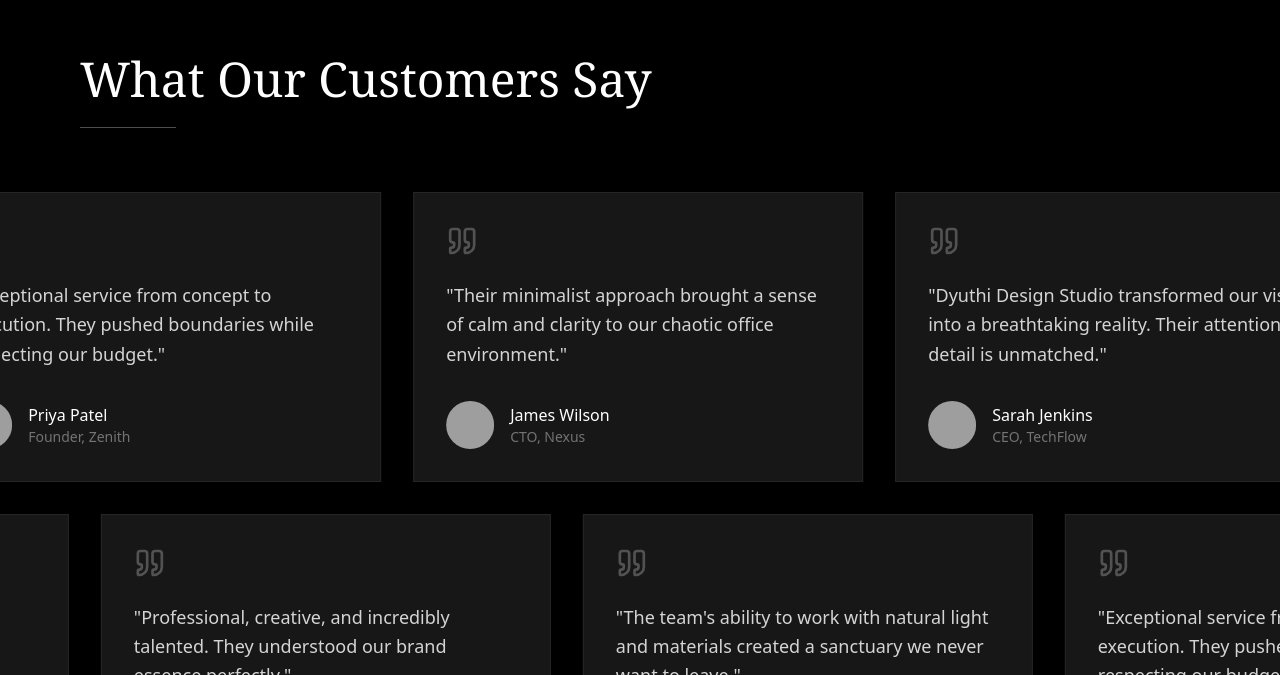
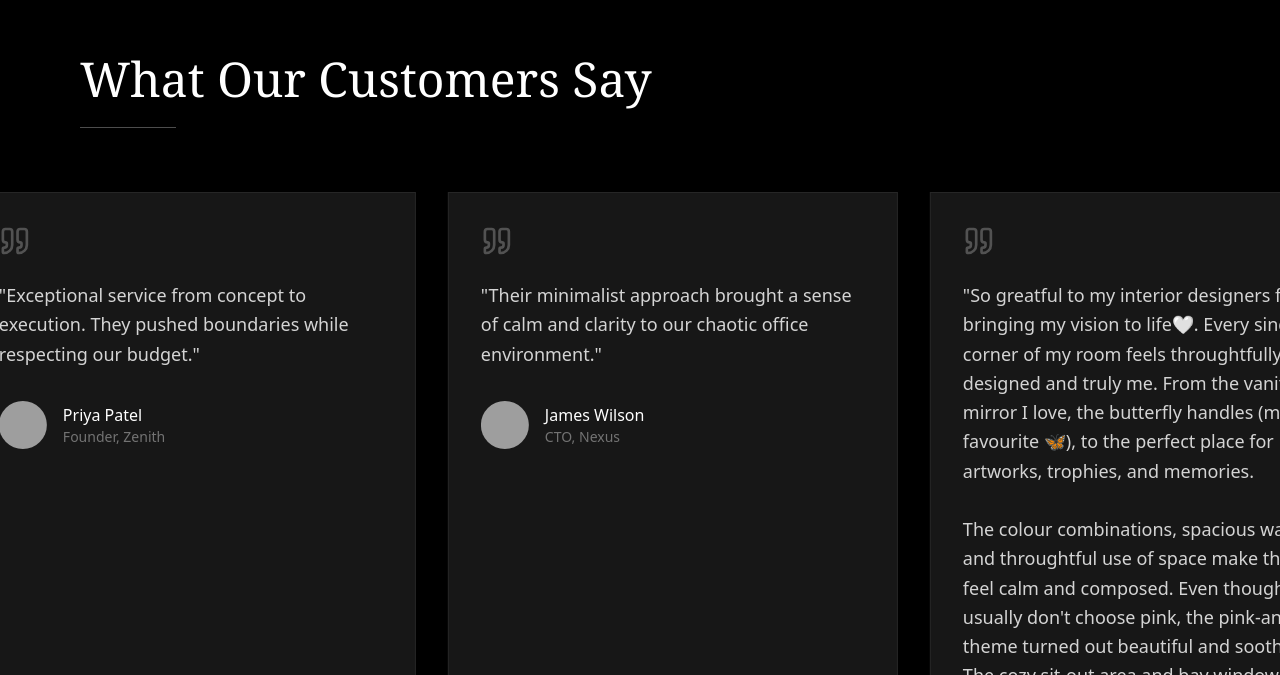
Before and after one commit to Lalith-123/Dyuthi-design-studio, a React (Vite) app: page / in a window 1280 px wide. Shown: the part 2125-2800 px from the top of the page. Built offline with nearby package versions, Linux system fonts and the light colour scheme; grey boxes are pictures that could not be loaded.

Commit message:
dyuthi - testimonials added

```diff
--- a/src/pages/Home.tsx
+++ b/src/pages/Home.tsx
@@ -6,46 +6,53 @@ import { Link } from "react-router-dom";
 const testimonials = [
   {
     id: 1,
-    text: "Dyuthi Design Studio transformed our vision into a breathtaking reality. Their attention to detail is unmatched.",
-    author: "Sarah Jenkins",
-    role: "CEO, TechFlow",
-    image: "https://images.unsplash.com/photo-1494790108377-be9c29b29330?w=150&h=150&fit=crop&crop=faces"
+    // text: "Dyuthi Design Studio transformed our vision into a breathtaking reality. Their attention to detail is unmatched.",
+    text: "So greatful to my interior designers for bringing my vision to life🤍. Every single corner of my room feels throughtfully designed and truly me. From the vanity mirror I love, the butterfly handles (my favourite 🦋), to the perfect place for my artworks, trophies, and memories.<br/><br/>The colour combinations, spacious wardrode, and throughtful use of space make the room feel calm and composed. Even though I usually don't choose pink, the pink-and-white theme turned out beautiful and soothing. The cozy sit-out area and bay window make it my happy place.<br/><br/>Absolutely in love with my room🤍✨",
+    author: "<Name Needed>",
+    role: "<Role Needed>",
+    image:
+      "https://images.unsplash.com/photo-1494790108377-be9c29b29330?w=150&h=150&fit=crop&crop=faces",
   },
   {
     id: 2,
-    text: "A seamless blend of functionality and aesthetics. Living in a space designed by them is a daily joy.",
-    author: "Michael Chen",
-    role: "Architect",
-    image: "https://images.unsplash.com/photo-1507003211169-0a1dd7228f2d?w=150&h=150&fit=crop&crop=faces"
+    text: "Working with Dyuthi Design Studio was a wonderful experience. From start to finish, the entire process was smooth, professional, and stress free.<br/><br/>The team truly understood our vision and transformed it into a beautiful space. Every detail, form design elements to color choices, was throughtfully planned and perfectly executed. I couldn't have achieved this without them.",
+    author: "Pratima Brahma Reddy",
+    role: "<Role Needed>",
+    image:
+      "https://images.unsplash.com/photo-1507003211169-0a1dd7228f2d?w=150&h=150&fit=crop&crop=faces",
   },
   {
     id: 3,
-    text: "Professional, creative, and incredibly talented. They understood our brand essence perfectly.",
-    author: "Elena Rodriguez",
-    role: "Director, ArtSpace",
-    image: "https://images.unsplash.com/photo-1573496359142-b8d87734a5a2?w=150&h=150&fit=crop&crop=faces"
+    text: "Thank you for wonderful design for my house... I can't recommend Dyuthi studios enough for their increadible interior work! They completely transformed our outdated living space into a modern, functional dream home. From custom cabinetry that maximizes every inch to flawless lighting and color schemes that perfectly match our vibe, every detail was spot-on.<br/><br/>The team was professional, timely, and listened to our ideas while suggesting brilliant upgrades we hadn't considered. Our home feels luxurious yet cozy, and we've gotten endless compliments from guests. Worth every penny-five stars all the way!",
+    author: "Kranthi Kumar Reddy",
+    role: "<Role Needed>",
+    image:
+      "https://images.unsplash.com/photo-1573496359142-b8d87734a5a2?w=150&h=150&fit=crop&crop=faces",
   },
   {
     id: 4,
     text: "The team's ability to work with natural light and materials created a sanctuary we never want to leave.",
     author: "David Wright",
     role: "Homeowner",
-    image: "https://images.unsplash.com/photo-1500648767791-00dcc994a43e?w=150&h=150&fit=crop&crop=faces"
+    image:
+      "https://images.unsplash.com/photo-1500648767791-00dcc994a43e?w=150&h=150&fit=crop&crop=faces",
   },
   {
     id: 5,
     text: "Exceptional service from concept to execution. They pushed boundaries while respecting our budget.",
     author: "Priya Patel",
     role: "Founder, Zenith",
-    image: "https://images.unsplash.com/photo-1580489944761-15a19d654956?w=150&h=150&fit=crop&crop=faces"
+    image:
+      "https://images.unsplash.com/photo-1580489944761-15a19d654956?w=150&h=150&fit=crop&crop=faces",
   },
   {
     id: 6,
     text: "Their minimalist approach brought a sense of calm and clarity to our chaotic office environment.",
     author: "James Wilson",
     role: "CTO, Nexus",
-    image: "https://images.unsplash.com/photo-1472099645785-5658abf4ff4e?w=150&h=150&fit=crop&crop=faces"
-  }
+    image:
+      "https://images.unsplash.com/photo-1472099645785-5658abf4ff4e?w=150&h=150&fit=crop&crop=faces",
+  },
 ];
 
 interface TestimonialItem {
@@ -60,7 +67,14 @@ const TestimonialCard: React.FC<{ item: TestimonialItem }> = ({ item }) => (
   <div className="w-[350px] md:w-[450px] bg-neutral-900 border border-neutral-800 p-8 mx-4 shrink-0 hover:border-neutral-600 transition-colors duration-300 group/card">
     <Quote className="w-8 h-8 text-neutral-600 mb-6 group-hover/card:text-white transition-colors" />
     <p className="text-neutral-300 text-lg font-light leading-relaxed mb-8">
-      "{item.text}"
+      "
+      {item.text.split("<br/>").map((line, i, arr) => (
+        <React.Fragment key={i}>
+          {line}
+          {i < arr.length - 1 && <br />}
+        </React.Fragment>
+      ))}
+      "
     </p>
     <div className="flex items-center gap-4">
       <img
@@ -200,7 +214,9 @@ export const Home: React.FC = () => {
       {/* Testimonials Section */}
       <section className="py-24 bg-black overflow-hidden">
         <div className="px-6 md:px-20 mb-16 reveal">
-          <h2 className="text-4xl md:text-5xl font-serif text-white mb-6">What Our Customers Say</h2>
+          <h2 className="text-4xl md:text-5xl font-serif text-white mb-6">
+            What Our Customers Say
+          </h2>
           <div className="h-px w-24 bg-white/30"></div>
         </div>
 
@@ -220,7 +236,9 @@ export const Home: React.FC = () => {
           >
             <div
               className="flex animate-marquee-reverse"
-              style={{ animationPlayState: isTopRowHovered ? 'paused' : 'running' }}
+              style={{
+                animationPlayState: isTopRowHovered ? "paused" : "running",
+              }}
             >
               {testimonials.map((item) => (
                 <TestimonialCard key={`row1-1-${item.id}`} item={item} />
@@ -232,7 +250,9 @@ export const Home: React.FC = () => {
             <div
               className="flex animate-marquee-reverse"
               aria-hidden="true"
-              style={{ animationPlayState: isTopRowHovered ? 'paused' : 'running' }}
+              style={{
+                animationPlayState: isTopRowHovered ? "paused" : "running",
+              }}
             >
               {testimonials.map((item) => (
                 <TestimonialCard key={`row1-3-${item.id}`} item={item} />
@@ -251,7 +271,9 @@ export const Home: React.FC = () => {
           >
             <div
               className="flex animate-marquee"
-              style={{ animationPlayState: isBottomRowHovered ? 'paused' : 'running' }}
+              style={{
+                animationPlayState: isBottomRowHovered ? "paused" : "running",
+              }}
             >
               {testimonials.map((item) => (
                 <TestimonialCard key={`row2-1-${item.id}`} item={item} />
@@ -263,7 +285,9 @@ export const Home: React.FC = () => {
             <div
               className="flex animate-marquee"
               aria-hidden="true"
-              style={{ animationPlayState: isBottomRowHovered ? 'paused' : 'running' }}
+              style={{
+                animationPlayState: isBottomRowHovered ? "paused" : "running",
+              }}
             >
               {testimonials.map((item) => (
                 <TestimonialCard key={`row2-3-${item.id}`} item={item} />
```
